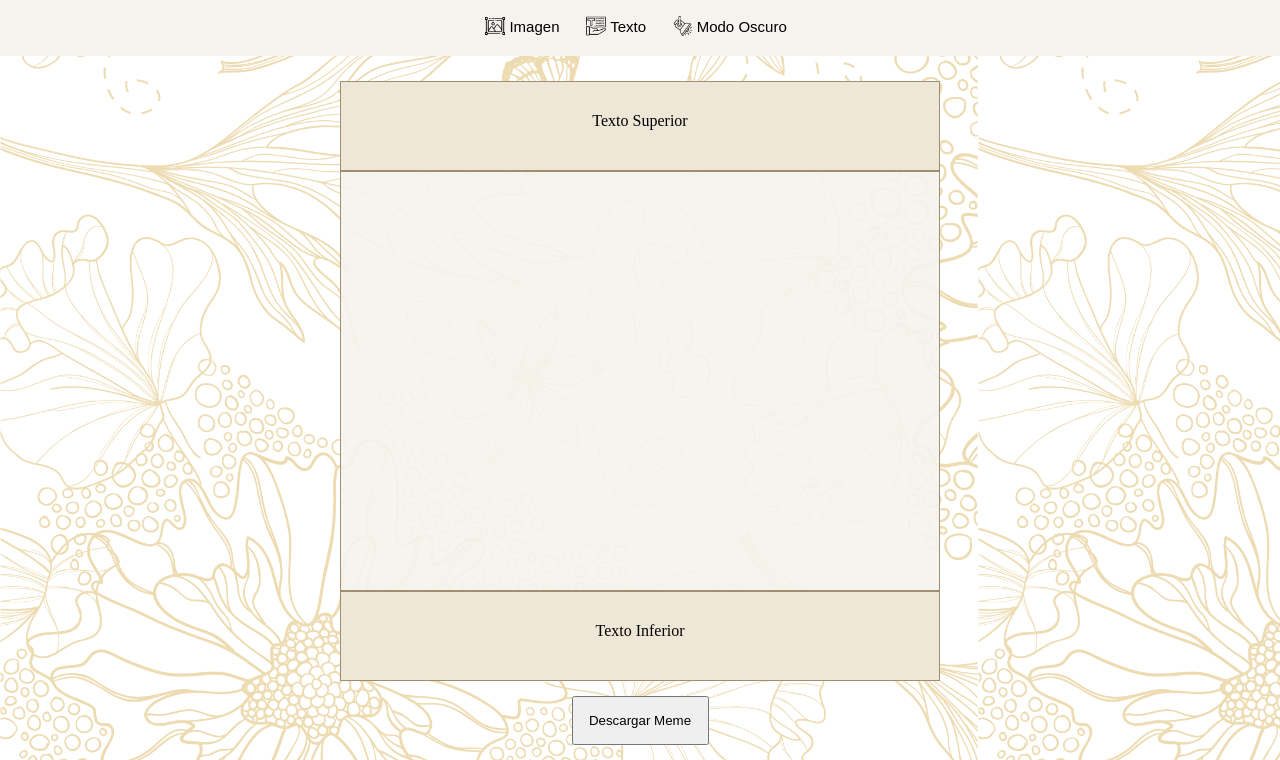
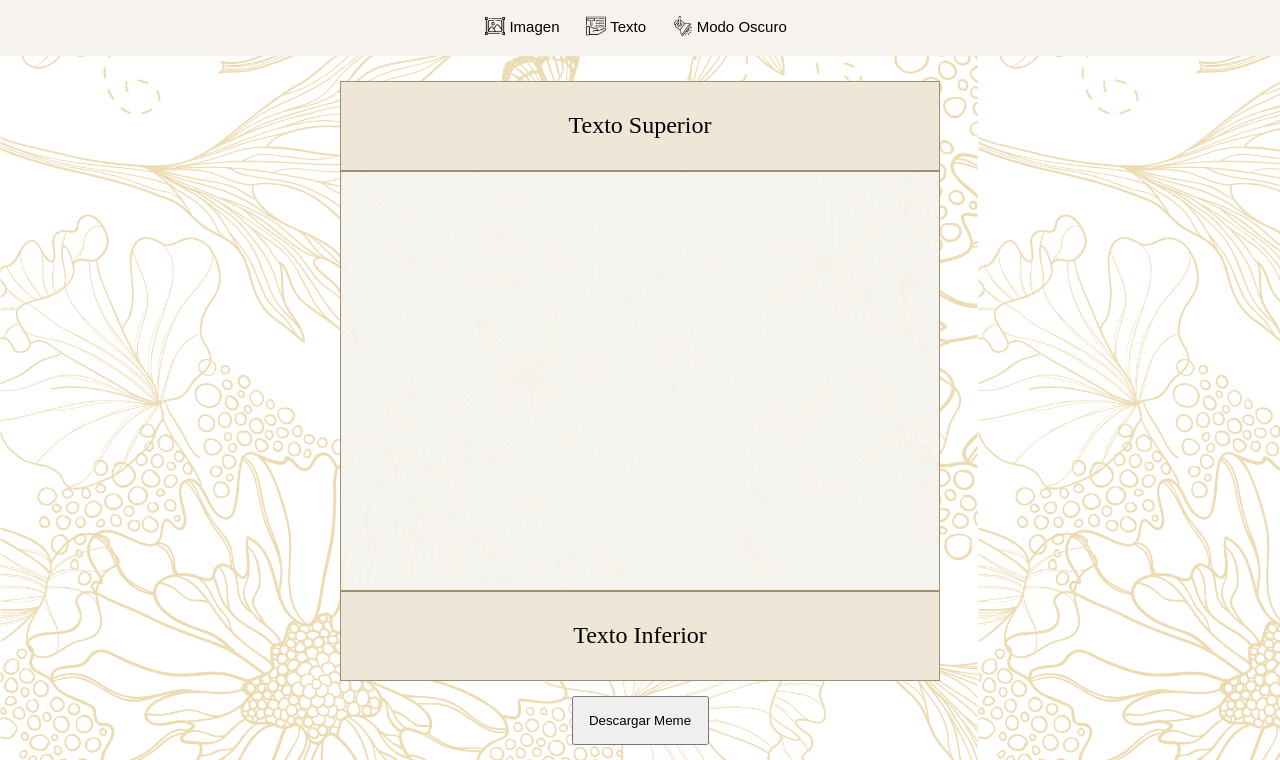
Before and after one commit to paulanabelgonzalez/Proyecto-2-Generador-de-Memes, a plain HTML site: page index.html in a window 1280 px wide. Shown: the part 64-824 px from the top of the page. Drawn offline with nearby package versions, Linux system fonts and the light colour scheme.

Commit message:
modificando merge

```diff
--- a/style_responsive.css
+++ b/style_responsive.css
@@ -51,3 +51,11 @@
 		right: 0;
 	}
 }
+
+@media (min-width: 500px) {
+	.meme_tex__superior,
+	.meme_tex__inferior {
+		padding-block-start: 30px;
+		font-size: 1.5rem;
+	}
+}
```
